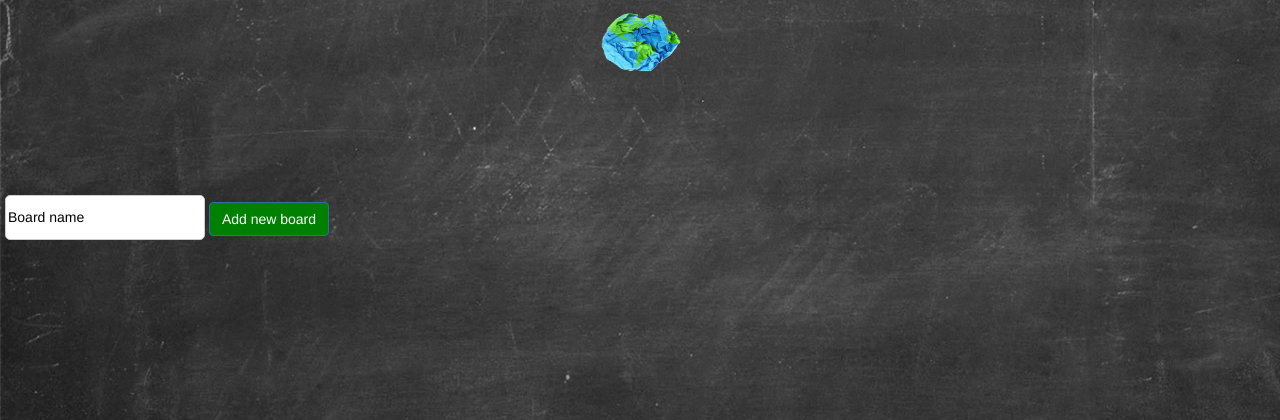
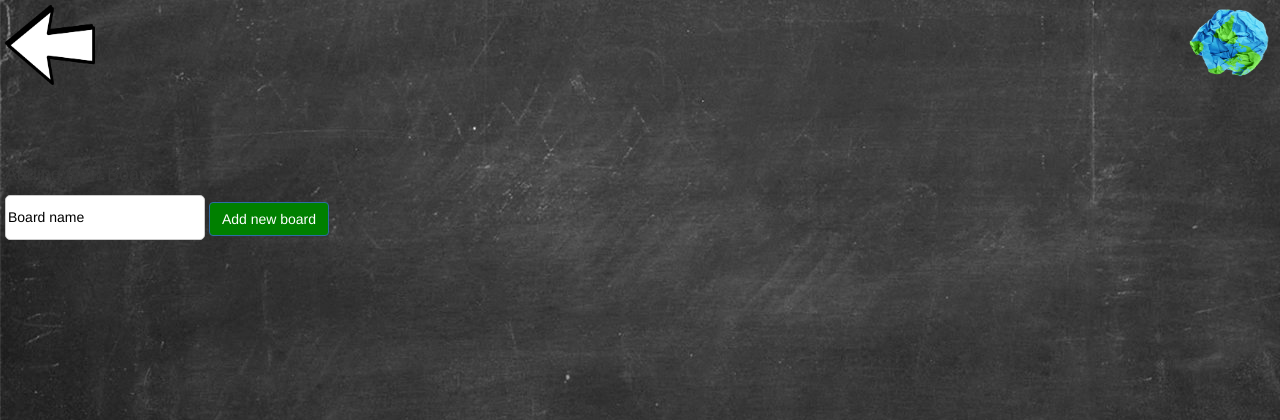
Before and after one commit to CodecoolBP20162/web-with-python-proman-keng-uru, a Flask app: template templates/start.html in a window 1280 px wide. Shown: the top 420 px of the page. Run offline with Flask 2, Linux system fonts and the light colour scheme; the template is opened without the code that fills it, so the values that code supplies are empty; parts of the project's set-up code (start-up, migrations or seed data) failed here and were passed over; some libraries are stand-ins or nearby versions.

Commit message:
head style, back

```diff
--- a/static/card.css
+++ b/static/card.css
@@ -1,3 +1,8 @@
+@font-face {
+  font-family: BoardTitle;
+  src: url(EraserDust.ttf);
+}
+
 html, body {
   width: 100%;
   height: 100%;
@@ -182,3 +187,22 @@ button.new_card {
   margin-top: -19px;
   margin-right: -17px;
 }
+
+
+img.inline {
+  transform: rotate(180deg);
+  float: right;
+}
+
+#backtohome {
+  float: left;
+}
+
+#navbar {
+  height: 70px;
+}
+
+h3.inline {
+  font-family: BoardTitle;
+  transform: rotate(180deg)
+}
--- a/templates/layout.html
+++ b/templates/layout.html
@@ -14,8 +14,11 @@
 </head>
 <body>
 <div id="navbar">
-<img class="inline" id="delete_card" src="{{ url_for('static', filename='kuka.png') }}" width="90px" height="70px"
-     ondrop="drop(event)" ondragover="allowDrop(event)" style="display: inline-block">
+<img class="inline" id="delete_card" src="{{ url_for('static', filename='kuka.png') }}" width="90px" height="80px"
+     ondrop="drop(event)" ondragover="allowDrop(event)" style="display: table-row-group">
+    <a href="{{ url_for('show_start_html') }}" id="backtohome">
+        <img class="inline" id="back" src="{{ url_for('static', filename='backtohome.png') }}" width="90px" height="80px" >
+    </a>
 </div>
 <!--
     <nav class="navbar navbar-default navbar-fixed-top">
```
Also changed, not shown: static/backtohome.png (added).
